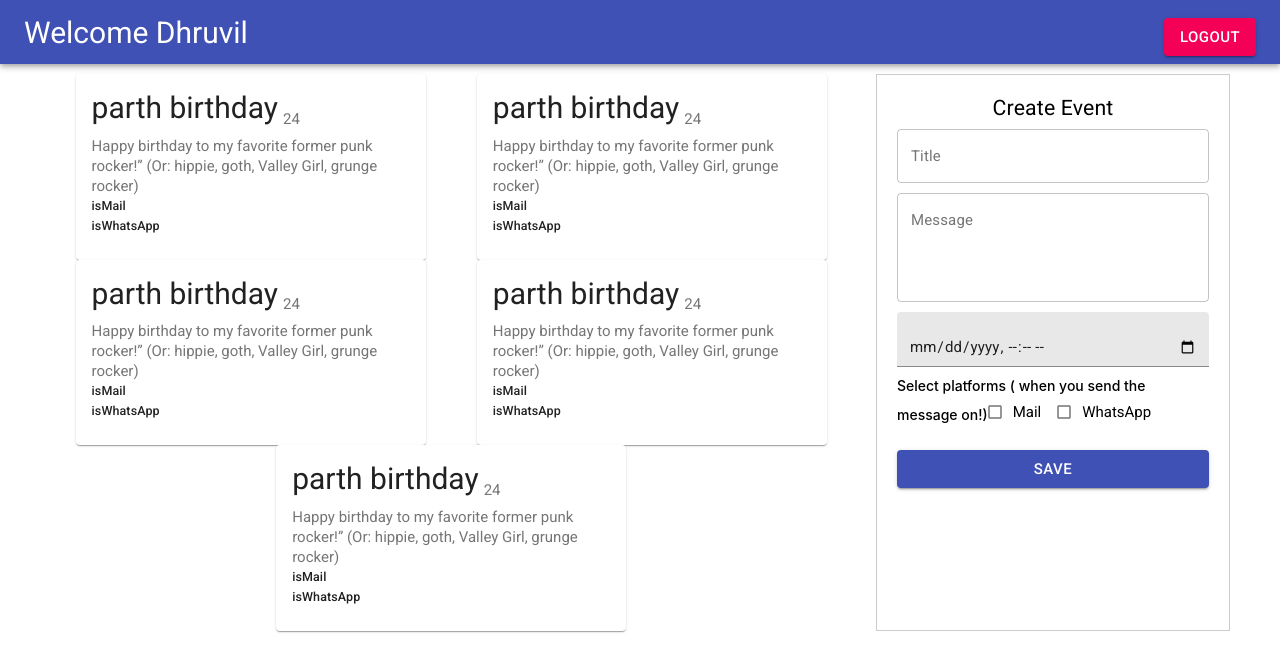
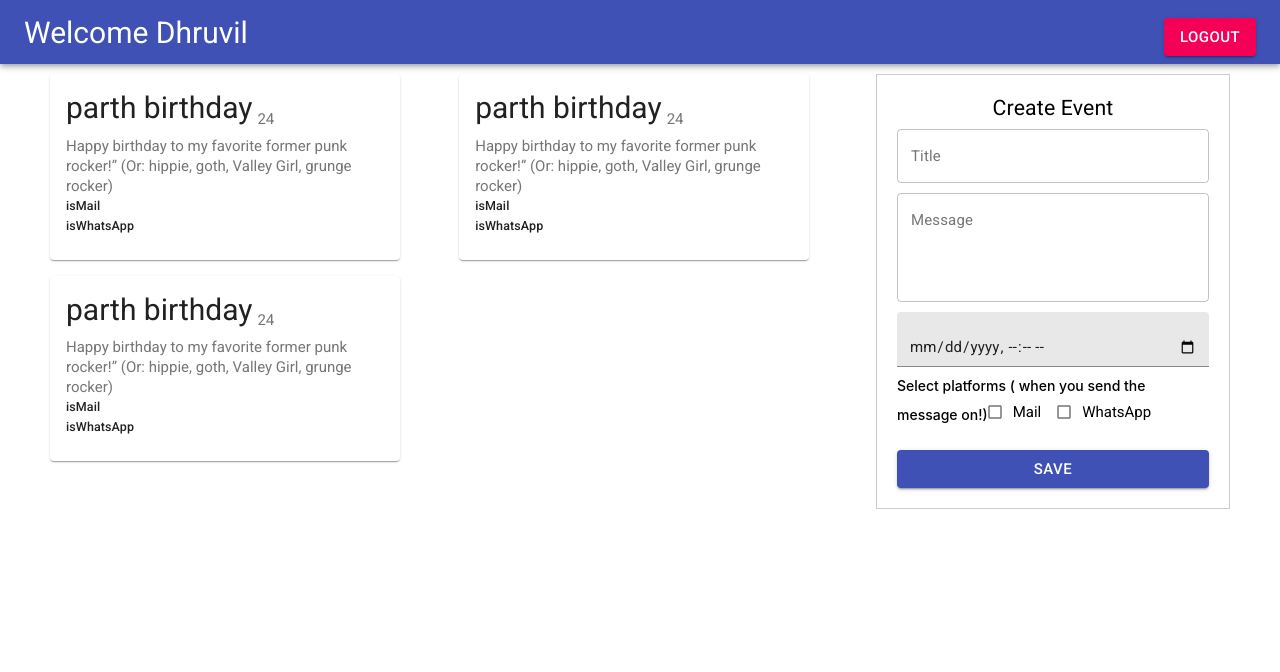
Before and after one commit to lucifer2355/event-messange, a React (Create React App) app in the folder client/: page / in a window 1280 px wide. Shown: the top 672 px of the page. Built offline with nearby package versions, Linux system fonts and the light colour scheme.

Commit message:
add grid in events list component

```diff
--- a/client/src/components/EventsList/EventsList.tsx
+++ b/client/src/components/EventsList/EventsList.tsx
@@ -1,11 +1,14 @@
 import React from "react";
+import { Grid } from "@material-ui/core";
+
 import EventCard from "../EventCard/EventCard";
 
 const EventsList: React.FC = () => {
   const date = new Date().getDate();
   return (
     <div className='event__list'>
-      <div className='event__list__cards-view'>
+      <Grid container spacing={2}>
+        <Grid item xs={4} sm={12} md={6}>
           <EventCard
             title='parth birthday'
             message='Happy birthday to my favorite former punk rocker!” (Or: hippie, goth, Valley Girl, grunge rocker)'
@@ -13,6 +16,8 @@
             isMail={true}
             isWhatsApp={true}
           />
+        </Grid>
+        <Grid item xs={4} sm={12} md={6}>
           <EventCard
             title='parth birthday'
             message='Happy birthday to my favorite former punk rocker!” (Or: hippie, goth, Valley Girl, grunge rocker)'
@@ -20,6 +25,8 @@
             isMail={true}
             isWhatsApp={true}
           />
+        </Grid>
+        <Grid item xs={4} sm={12} md={6}>
           <EventCard
             title='parth birthday'
             message='Happy birthday to my favorite former punk rocker!” (Or: hippie, goth, Valley Girl, grunge rocker)'
@@ -27,21 +34,8 @@
             isMail={true}
             isWhatsApp={true}
           />
-        <EventCard
-          title='parth birthday'
-          message='Happy birthday to my favorite former punk rocker!” (Or: hippie, goth, Valley Girl, grunge rocker)'
-          dateTime={date}
-          isMail={true}
-          isWhatsApp={true}
-        />
-        <EventCard
-          title='parth birthday'
-          message='Happy birthday to my favorite former punk rocker!” (Or: hippie, goth, Valley Girl, grunge rocker)'
-          dateTime={date}
-          isMail={true}
-          isWhatsApp={true}
-        />
-      </div>
+        </Grid>
+      </Grid>
     </div>
   );
 };
```
Lines whose indentation alone changed are shown as unchanged.
